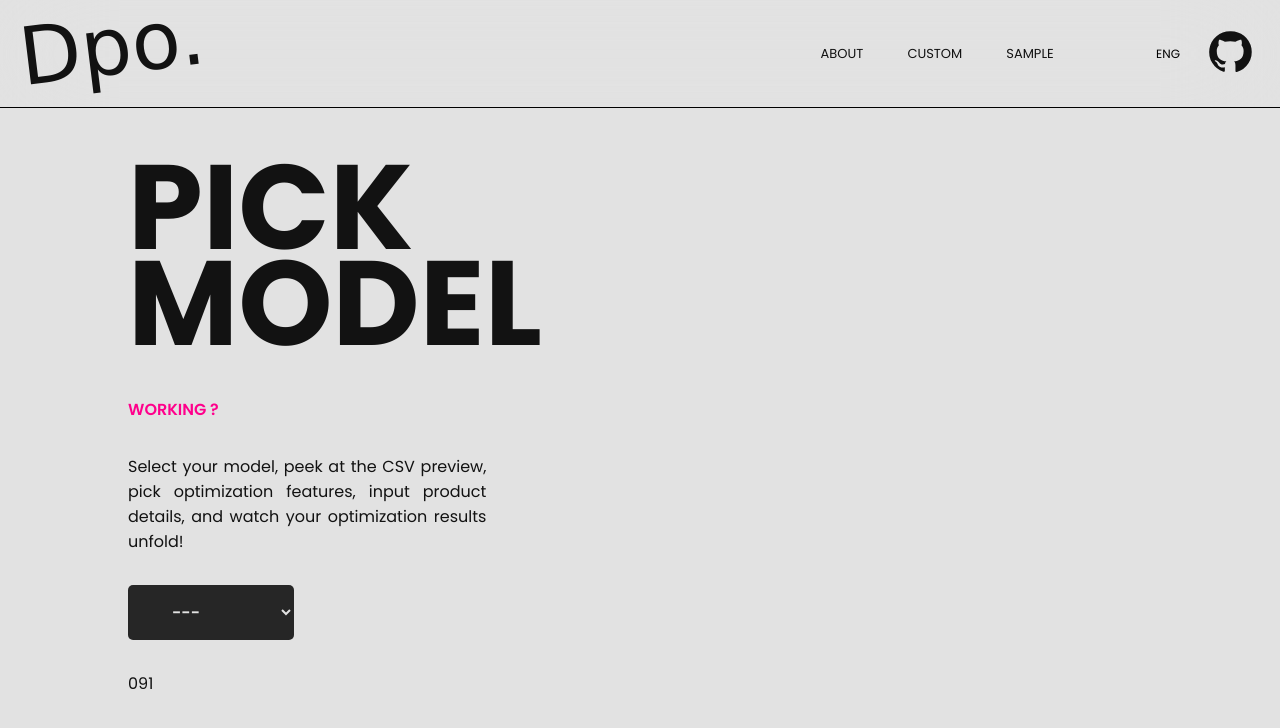
After one commit to AMN-D/PRICEOPTIM, a Django app: template price_optimisation/files/templates/custom.html in a window 1280 px wide. The commit adds this page. Shown: the top 728 px of the page. Run offline with Django 4.2, Linux system fonts and the light colour scheme; the template is opened without the code that fills it, so the values that code supplies are empty; some web fonts are replaced.

Commit message:
custom page text container done

```diff
--- a/price_optimisation/files/static/style.css
+++ b/price_optimisation/files/static/style.css
@@ -5,6 +5,8 @@
     --bg-color: #E2E2E2;
     --font-color: #121212;
     --neon-gold: #CFAA01;
+    --neon-pink: #ff008c;
+    --light-black: #262626;
 }
 
 body {
@@ -456,7 +458,7 @@ body {
     padding: 10px 30px;
     border: none;
     border-radius: 5px;
-    background-color: #262626;
+    background-color: var(--light-black);
     color: var(--font-color);
     cursor: pointer;
     transition: background-color 0.3s, color 0.3s;
@@ -563,3 +565,112 @@ footer {
 .foot-main-text:hover svg {
     fill: #DB6A6C;
 }
+
+/* CUSTOM PAGE */
+
+.body-your-main {
+    margin-top: 10%;
+    width: 100%;
+    height: 85%;
+    display: flex;
+    flex-direction: column;
+    justify-content: center;
+    position: relative;
+}
+
+.body-your-inside {
+    display: flex;
+    position: relative;
+    min-width: 80%;
+    margin: 0;
+    flex-direction: row;
+}
+
+.body-your-inside-text-container {
+    padding-left: 10%;
+    flex: 1;
+    flex-direction: column;
+    display: flex;
+    min-height: 100px;
+}
+
+.body-your-inside-csv-container {
+    padding-right: 10%;
+    flex: 1;
+    display: flex;
+    flex-direction: column;
+    align-items: center;
+    justify-content: flex-start;
+    min-height: 100px;
+    position: relative;
+}
+
+.body-your-inside-text {
+    margin-top: 6%;
+}
+
+.body-your-inside-text h1 {
+    font-family: "Poppins", sans-serif;
+    font-weight: 700;
+    font-style: normal;
+    font-size: 120px;
+    margin: 0;
+    display: inline-block;
+    line-height: 0.8;
+    color: var(--font-color);
+}
+
+.body-your-inside-desc  {
+    width: 100%;
+    font-family: "Poppins", sans-serif;
+    font-weight: 600;
+    font-style: normal;
+    font-size: 16px;
+    margin: 0;
+    margin-top: 6%;
+    color: var(--neon-pink);
+}
+
+.body-your-inside-desc-detail {
+    width: 70%;
+    font-family: "Poppins", sans-serif;
+    font-weight: 400;
+    font-style: normal;
+    font-size: 16px;
+    color: var(--font-color);
+    text-align: justify;
+    margin-bottom: 15px;
+}
+
+.body-your-inside-model-selector {
+    margin-bottom: 15px;
+}
+
+.body-your-inside-model-selector select {
+    font-family: "Poppins", sans-serif;
+    font-weight: 600;
+    font-style: normal;
+    font-size: 16px;
+    padding: 15px 40px;
+    border: none;
+    border-radius: 5px;
+    background-color: var(--light-black);
+    color: var(--bg-color);
+    cursor: pointer;
+    transition: background-color 0.3s, color 0.3s;
+}
+
+.body-your-inside-model-selector:hover select {
+    background-color: var(--neon-pink);
+    color: var(--bg-color);
+}
+
+.body-your-inside-design {
+    width: 100%;
+    font-family: "Poppins", sans-serif;
+    font-weight: 400;
+    font-style: normal;
+    font-size: 16px;
+    margin-top: 0%;
+    color: var(--font-color);
+}
--- a/price_optimisation/files/templates/base.html
+++ b/price_optimisation/files/templates/base.html
@@ -20,7 +20,7 @@
         <div class="base-links">
             <ul>
                 <li><a href="##">ABOUT</a></li>
-                <li><a href="{% url 'homepage' %}">CUSTOM</a></li>
+                <li><a href="{% url 'custom' %}">CUSTOM</a></li>
                 <li><a href="#">SAMPLE</a></li>
             </ul>
         </div>
@@ -118,8 +118,8 @@
     <script src="https://cdn.jsdelivr.net/npm/chart.js"></script>
     <script src="{% static 'script.js' %}"></script>
     <script src="{% static 'chart.js' %}"></script>
+    {% block footer %}
     <footer>
-        {% block footer %}
         <div class="foot-main">
             <div class="foot-main-text">
                 <h1>
@@ -149,7 +149,7 @@
                 </a>
             </div>
         </div>
-        {% endblock %}
     </footer>
+    {% endblock %}
 </body>
 </html>
--- /dev/null
+++ b/price_optimisation/files/templates/custom.html
@@ -0,0 +1,33 @@
+{% extends 'base.html' %}
+
+{% block start %}
+    <div class="body-your-main">
+        <div class="body-your-main-scroll"></div>
+        <div class="body-your-inside">
+            <div class="body-your-inside-text-container">
+                <div class="body-your-inside-text">
+                    <h1>PICK</h1>
+                    <h1>MODEL</h1>
+                </div>
+                <div class="body-your-inside-desc">
+                    <p>WORKING ?</p>
+                </div>
+                <div class="body-your-inside-desc-detail">
+                    <p>Select your model, peek at the CSV preview, pick optimization features, input product details, and watch your optimization results unfold!</p>
+                </div>
+                <div class="body-your-inside-model-selector">
+                    <select>
+                        <option value="0">---</option>
+                        <option value="1">LOWKEY</option>
+                    </select>
+                </div>
+                <div class="body-your-inside-design">
+                    <p>091</p>
+                </div>
+            </div>
+            <div class="body-your-inside-csv-container"></div>
+        </div>
+    </div>
+{% endblock %}
+{% block footer %}
+{% endblock %}
--- a/price_optimisation/files/templates/home.html
+++ /dev/null
@@ -1 +0,0 @@
-{% extends 'base.html'%}
--- a/price_optimisation/files/urls.py
+++ b/price_optimisation/files/urls.py
@@ -1,25 +1,7 @@
-"""
-URL configuration for config project.
-
-The `urlpatterns` list routes URLs to views. For more information please see:
-    https://docs.djangoproject.com/en/4.2/topics/http/urls/
-Examples:
-Function views
-    1. Add an import:  from my_app import views
-    2. Add a URL to urlpatterns:  path('', views.home, name='home')
-Class-based views
-    1. Add an import:  from other_app.views import Home
-    2. Add a URL to urlpatterns:  path('', Home.as_view(), name='home')
-Including another URLconf
-    1. Import the include() function: from django.urls import include, path
-    2. Add a URL to urlpatterns:  path('blog/', include('blog.urls'))
-"""
 from django.urls import path
 from . import views
 
 urlpatterns = [
     path('', views.homepage, name='homepage'),
-    #path('actual_vs_predicted/', views.actual_vs_predicted, name='actual_vs_predicted'),
-    #path('price_optimization/', views.price_optimization, name='price_optimization'),
-    #path('abt/', views.about, name='about'),
+    path('custom/', views.custom, name='custom'),
 ]
```
Also changed, not shown: price_optimisation/files/views.py (+9 -69 lines), price_optimisation/files/templates/about.html (added), price_optimisation/files/templates/actual_vs_predicted.html (added), price_optimisation/files/templates/price_optimization.html (added).
